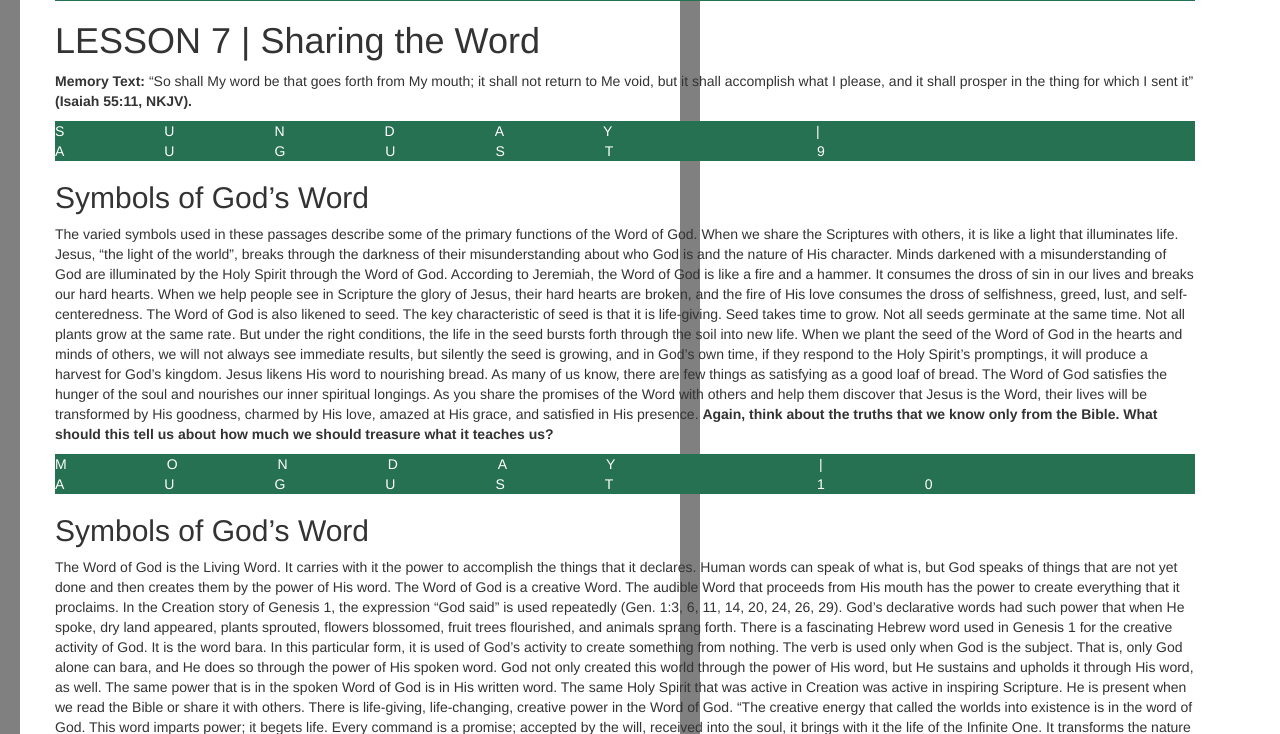
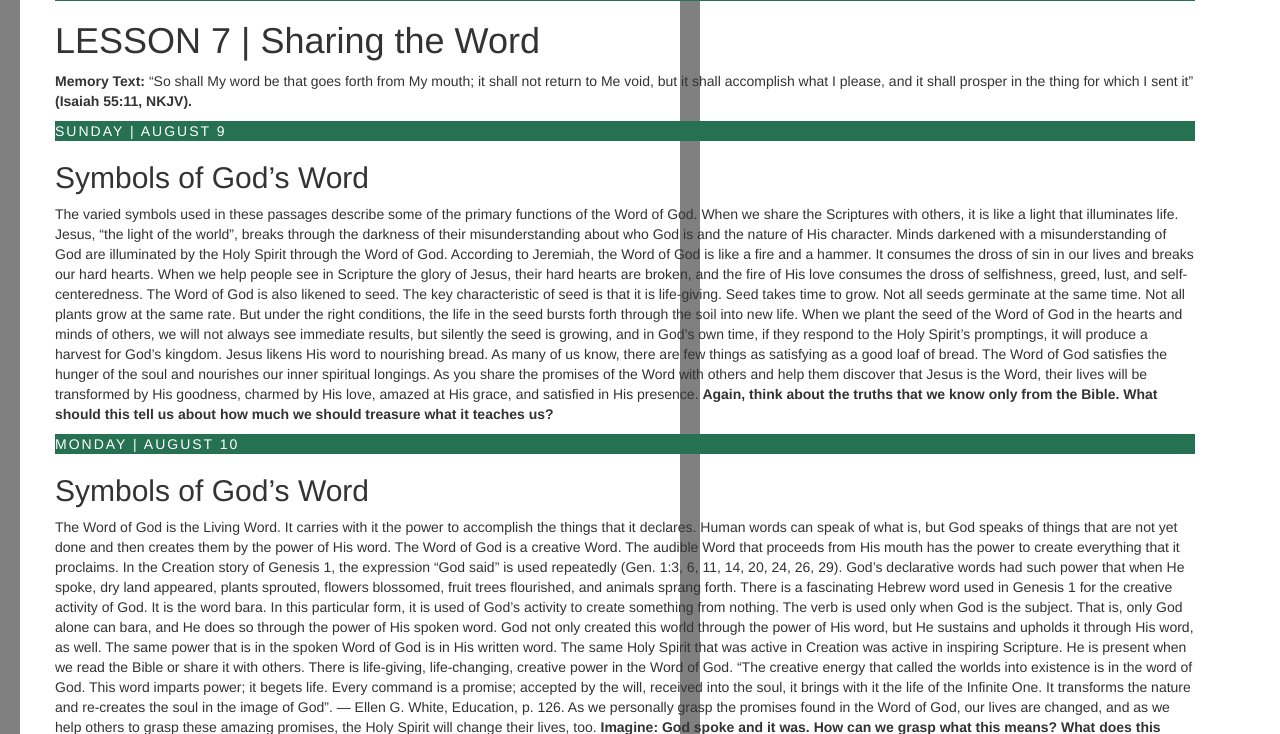
Before and after one commit to Dhelan/d4dendel, a PHP site: page /blog.php in a window 1280 px wide. Shown: the part 59-793 px from the top of the page. Run offline with PHP 8.4, Linux system fonts and the light colour scheme.

Commit message:
Update blog.css

```diff
--- a/blog.css
+++ b/blog.css
@@ -14,5 +14,5 @@ body{
 	color: #fff;
 	background-color: #267151;
 	text-transform: uppercase;
-	letter-spacing: 10rem;
+	letter-spacing: 0.2rem;
 }
```
